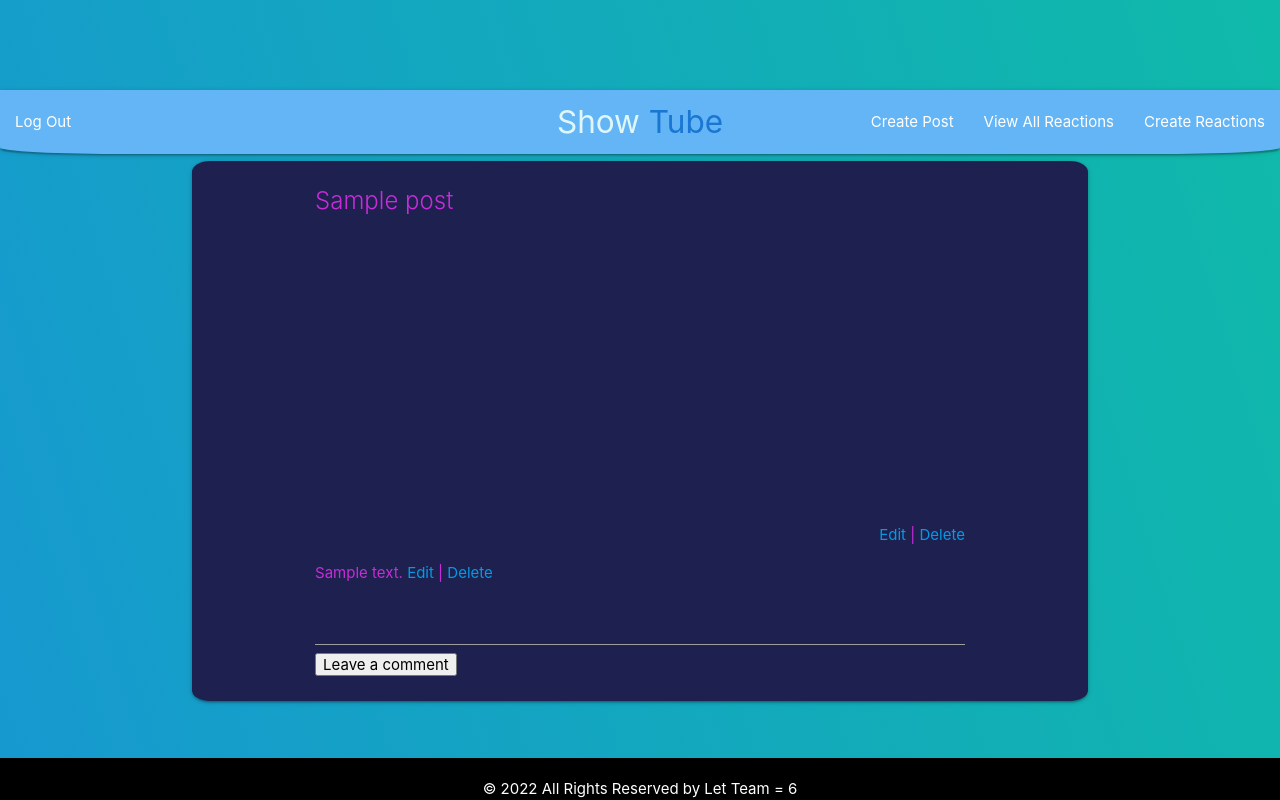
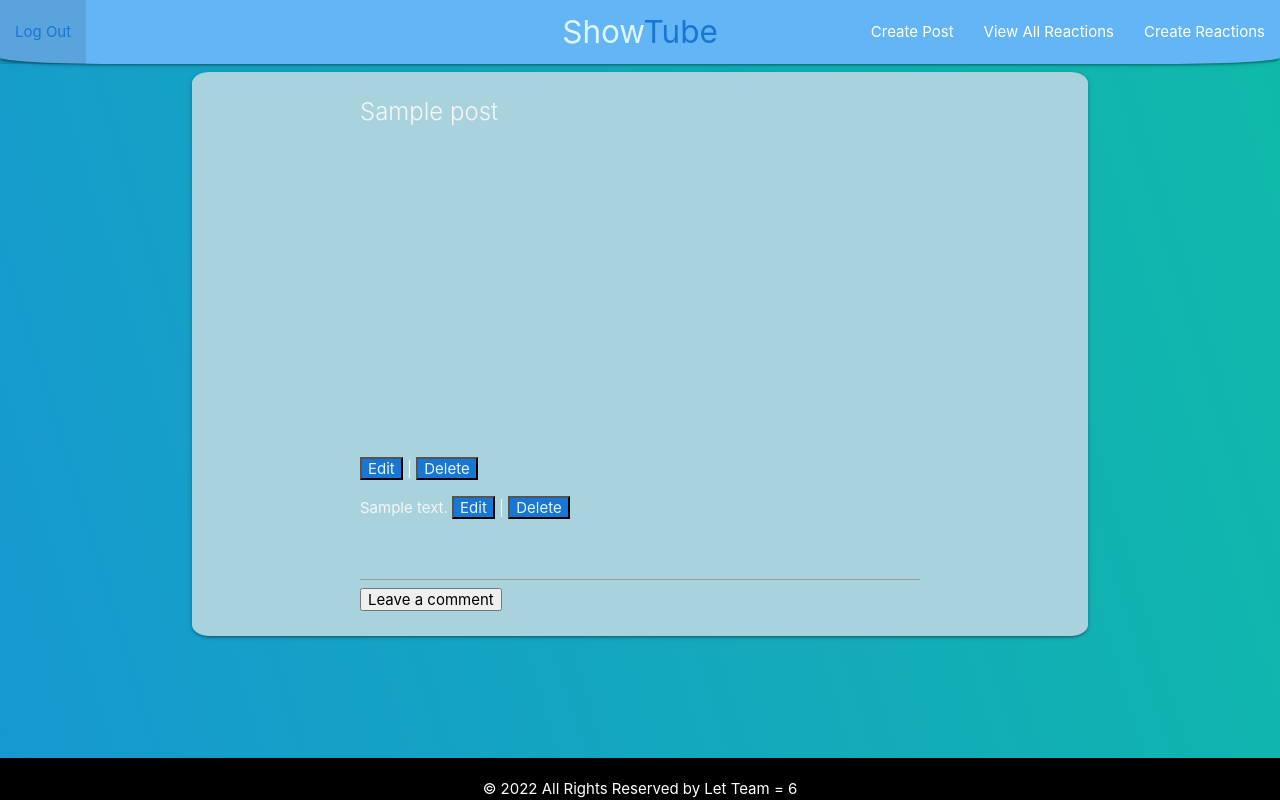
Before and after one commit to Brosari0/showtube, a Django app: page /posts/1/ in a window 1280 px wide. Run offline with Django 4.2, Linux system fonts and the light colour scheme; a user stored in the database is signed in; tables that the repository leaves empty hold one stand-in row (values such as "Sample post").

Commit message:
Button Style and color change

```diff
--- a/main_app/static/style.css
+++ b/main_app/static/style.css
@@ -1,6 +1,4 @@
-* {
-
-}
+* {}
 
 nav {
     border-bottom-left-radius: 10%;
@@ -8,14 +6,14 @@ nav {
 }
 
 .card {
-    background-color: #1e204f !important;
-    color:rgb(199, 44, 216);
+    background-color: #a8d3dd !important;
+    color: rgb(246, 245, 247);
     display: flex;
     justify-content: center;
     border-radius: 2% !important;
 }
 
-nav ul a:hover{
+nav ul a:hover {
     color: #1976d2;
 
 }
@@ -35,60 +33,59 @@ body {
     -webkit-animation: Background 25s ease infinite;
     -moz-animation: Background 25s ease infinite;
     animation: Background 25s ease infinite;
-    padding-top: 7%;
+
 }
 
 @-webkit-keyframes Background {
     0% {
-      background-position: 0% 50%
+        background-position: 0 50%
     }
     50% {
         background-position: 100% 50%
     }
     100% {
-      background-position: 0% 50%
+        background-position: 0 50%
     }
 }
 
 @-moz-keyframes Background {
     0% {
-      background-position: 0% 50%
+        background-position: 0 50%
     }
     50% {
         background-position: 100% 50%
     }
     100% {
-      background-position: 0% 50%
+        background-position: 0 50%
     }
 }
 
 @keyframes Background {
     0% {
-      background-position: 0% 50%
+        background-position: 0 50%
     }
     50% {
         background-position: 100% 50%
     }
     100% {
-      background-position: 0% 50%
+        background-position: 0 50%
     }
 }
 
 .full-screen {
-    position:fixed;
+    position: fixed;
     top: 0;
     right: 0;
     bottom: 0;
     left: 0;
-    background: url(https://i.imgur.com/wCG2csZ.png);
+    background: url('https://i.imgur.com/wCG2csZ.png');
     background-size: auto;
     background-position: center;
     width: 100%;
     height: 100%;
     display: -webkit-flex;
     display: flex;
-    -webkit-flex-direction: column
-    /* works with row or column */
+    -webkit-flex-direction: column;/* works with row or column */
 
     flex-direction: column;
     -webkit-align-items: center;
@@ -105,7 +102,7 @@ body {
     font-size: 4em;
     letter-spacing: -2px;
     text-align: center;
-    text-shadow: 1px 2px 1px rgba(0, 0, 0, .6);
+    text-shadow: 1px 2px 1px rgba(0, 0, 0, 0.6);
 }
 
 h1:after {
@@ -114,7 +111,7 @@ body {
     letter-spacing: 1px;
     font-family: 'Poiret One', sans-serif;
     content: 'Subtitle goes here';
-    font-size: .4em;
+    font-size: 0.4em;
     text-align: center;
 }
 
@@ -130,7 +127,7 @@ body {
     opacity: .8;
     padding: 20px 40px;
     text-decoration: none;
-    transition: all .5s ease;
+    transition: all 0.5s ease;
     margin: 0 auto;
     display: block;
     width: 100px;
@@ -142,8 +139,15 @@ body {
 
 .page-footer {
 
-    position:fixed;
+    position: fixed;
     bottom: 0;
-    width:100%;
+    width: 100%;
     background-color: black !important;
 }
+button {
+    background-color: #1976d2;
+}
+button > a {
+    color: #e0f7fa;
+
+}
--- a/main_app/templates/base.html
+++ b/main_app/templates/base.html
@@ -17,8 +17,8 @@
             <div class="nav-wrapper">
                 <a href="{% url 'index' %}">
                     <div class="brand-logo center" id="logo">
-                        <span class="cyan-text text-lighten-5">Show</span>
-                        <span class="blue-text text-darken-2">Tube</span>
+                        <span class="cyan-text text-lighten-5">Show</span><span class="blue-text text-darken-2">Tube</span>
+
                     </div>
                 </a>
             <ul>
--- a/main_app/templates/posts/detail.html
+++ b/main_app/templates/posts/detail.html
@@ -7,9 +7,10 @@
 
 
     {% if post.user == request.user %}
-    <a href="{% url 'post_update' post.id %}">Edit</a>
+    <br/>
+   <button class="button"><a href="{% url 'post_update' post.id %}">Edit</a></button>
    <span>|</span>
-    <a href="{% url 'post_delete' post.id %}">Delete</a>
+    <button><a href="{% url 'post_delete' post.id %}">Delete</a></button>
     {% endif %}
     <ul>
         {% for comment in comments %}
@@ -17,9 +18,9 @@
             {{ comment.content }}
             {% if comment.user == request.user %}
 
-            <a href="{% url 'comment_update' post.id comment.id %}">Edit</a>
+           <button><a href="{% url 'comment_update' post.id comment.id %}">Edit</a></button>
             <span>|</span>
-            <a href="{% url 'comment_delete' post.id comment.id %}">Delete</a>
+            <button><a href="{% url 'comment_delete' post.id comment.id %}">Delete</a></button>
             {% endif %}
         </li>
         {% endfor %}
```
Lines whose indentation alone changed are shown as unchanged.
